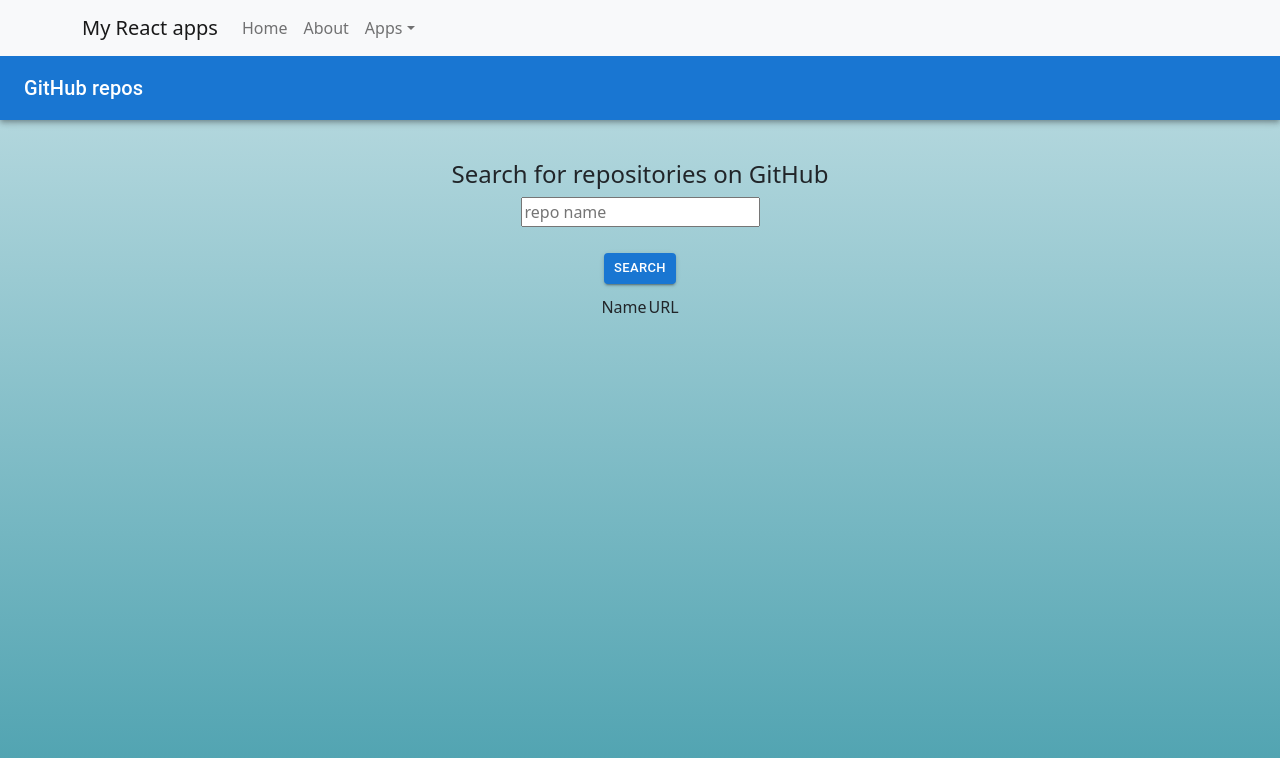
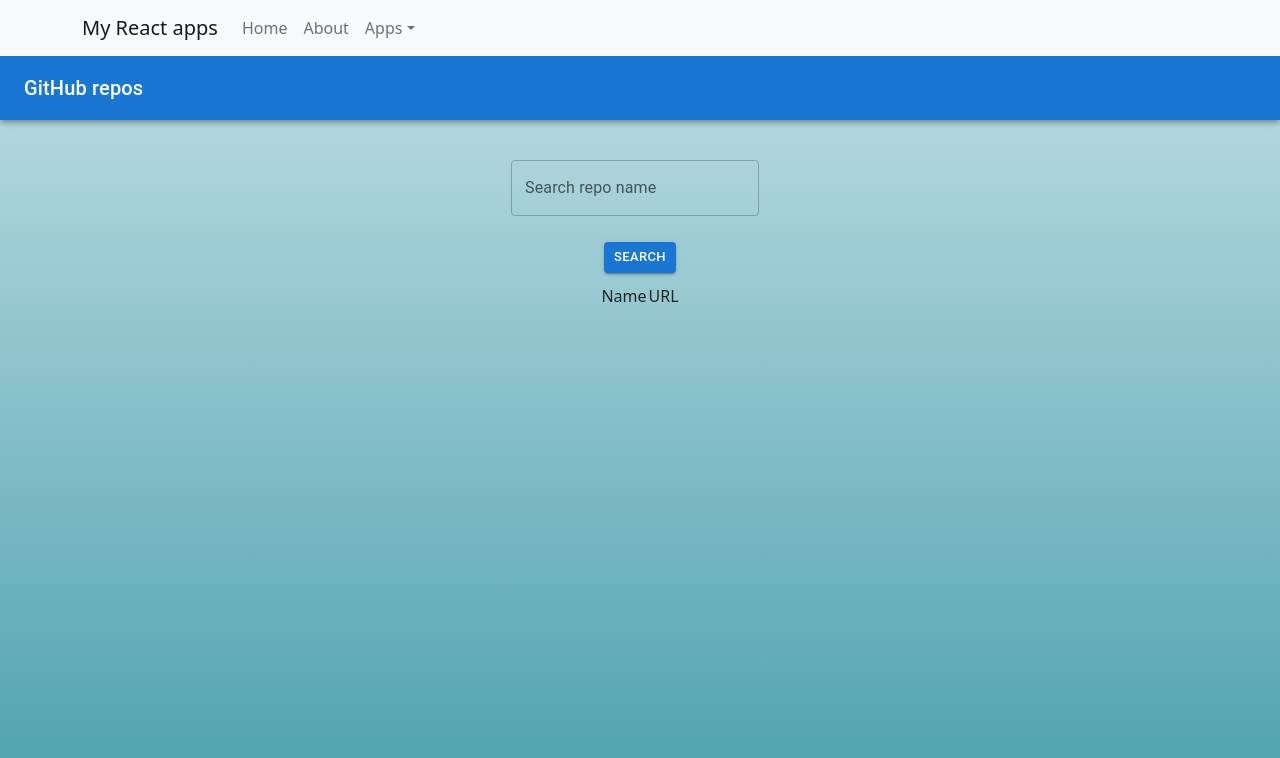
Before and after one commit to staffanholmnas/React.js, a React (Create React App) app: page /apps/github in a window 1280 px wide. Shown: the top 758 px of the page. Built offline with nearby package versions, Linux system fonts and the light colour scheme.

Commit message:
make text fields consistent

```diff
--- a/src/components/GitHub.js
+++ b/src/components/GitHub.js
@@ -3,6 +3,7 @@ import AppBar from '@mui/material/AppBar';
 import Toolbar from '@mui/material/Toolbar';
 import Typography from '@mui/material/Typography';
 import Button from '@mui/material/Button';
+import TextField from '@mui/material/TextField';
 
 function GitHub() {
   const [repos, setRepos] = useState([]);
@@ -38,8 +39,15 @@ function GitHub() {
       </AppBar>
       <p></p>
       <br></br>
-      <h4>Search for repositories on GitHub</h4>
-      <input placeholder="repo name" value={reponame} onChange={inputChanged} />
+
+      <TextField
+       style={{marginRight: 10}}
+       label="Search repo name"
+       name="date"
+       variant="outlined"
+       value={reponame}
+       onChange={inputChanged}
+      />
       <p></p>
       <div><Button style={{ margin: 10 }} color="primary" variant="contained" size="small" onClick={searchRepo}>Search</Button></div>
       <div className='repolist'>
```
